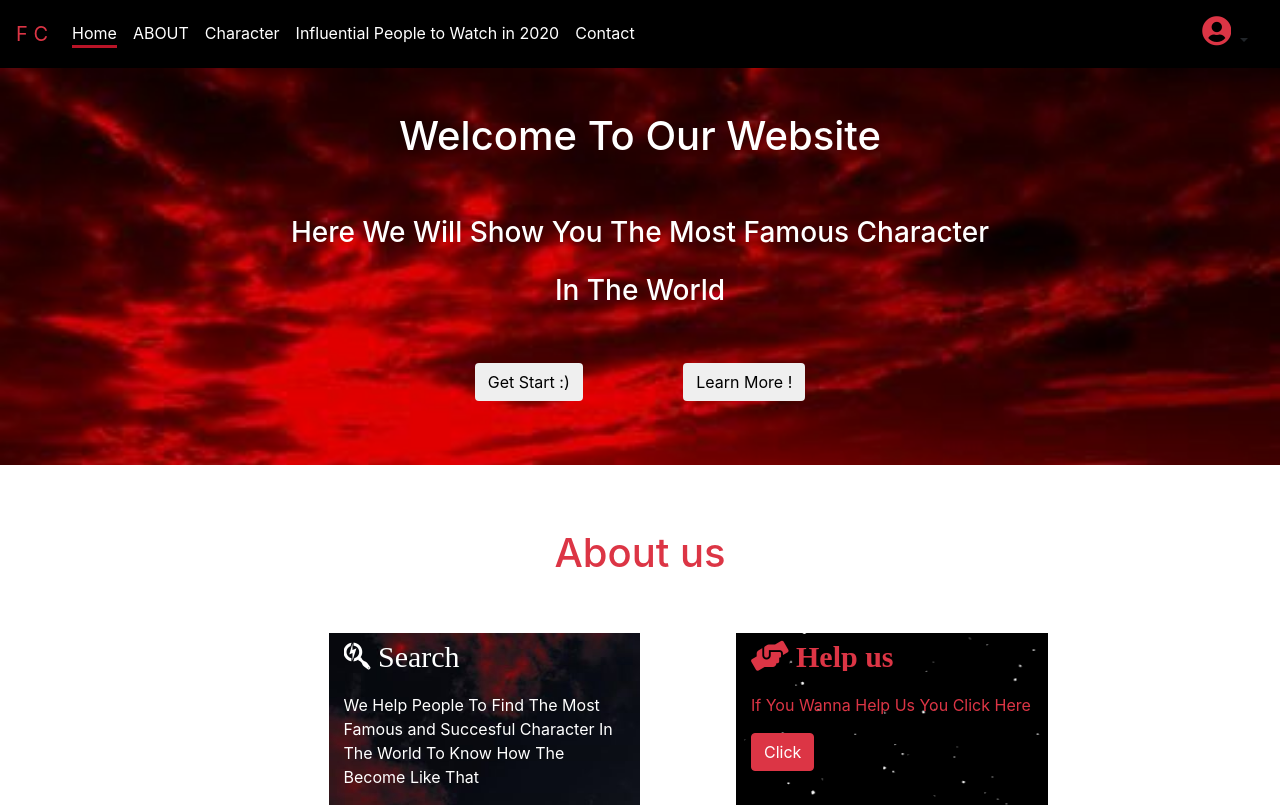
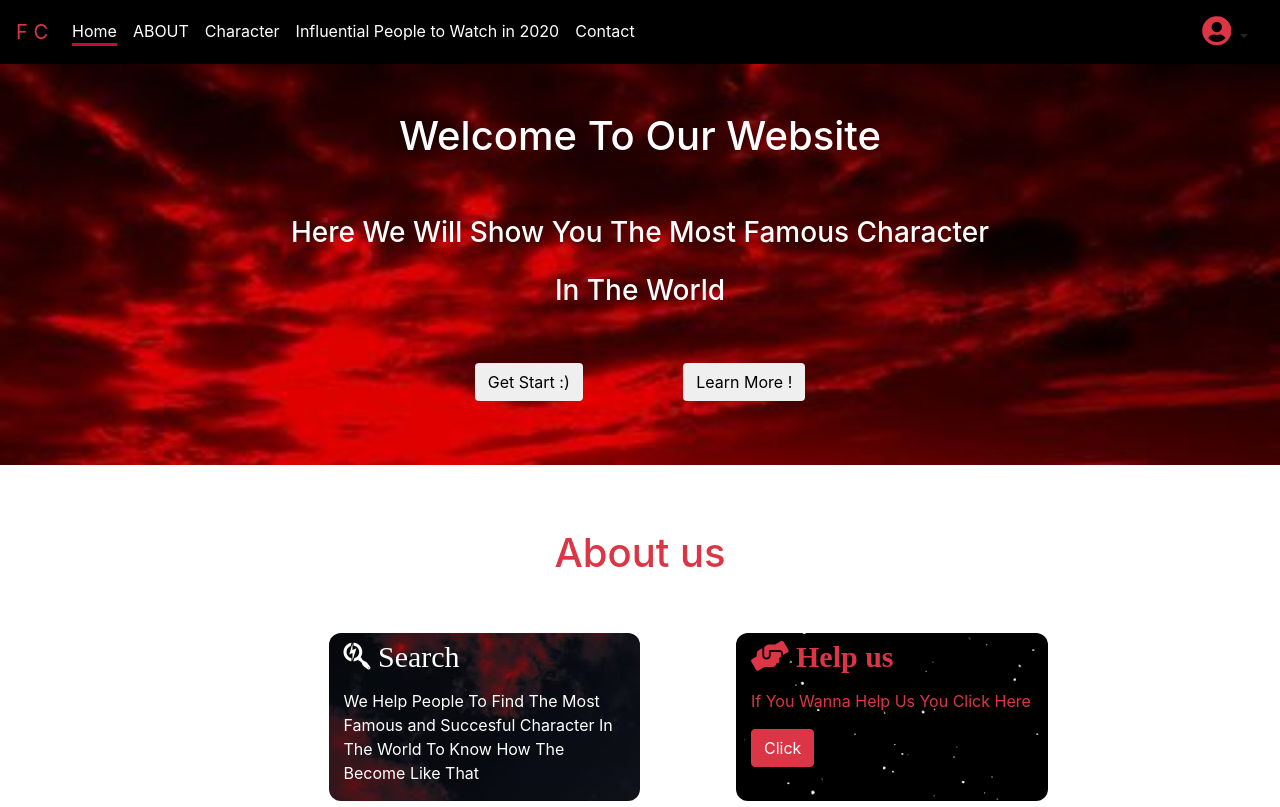
Before and after one commit to Ibrahim182/project-year1, a plain HTML site: page Home.html in a window 1280 px wide. Shown: the top 807 px of the page. Drawn offline with Linux system fonts and the light colour scheme.

Commit message:
Update home.css

```diff
--- a/css/home.css
+++ b/css/home.css
@@ -1,8 +1,4 @@
-*
-{
-    overflow:hidden;
-}
-/* About Navbar*/
+/* Navbar*/
 .navbar
 {
     background-color:black;
@@ -46,7 +42,7 @@ li a:hover
 /* Home */
 .cover
 {
-  background-image:url("/image/Home.jpg");
+  background-image:url("../image/Home.jpg");
   background-repeat:no-repeat;
   background-size:cover;
   margin-bottom:0;
@@ -68,12 +64,14 @@ li a:hover
 .about1
 {
     width:35%;
-    background-image:url("/image/about1.jpg");
+    background-image:url("../image/about1.jpg");
+    border-radius:12px;
 
 }
 .about2
 {
-    background-image:url("/image/about2.gif");
+    background-image:url("../image/about2.gif");
+    border-radius:12px;
 }
 .search-icon
 {
@@ -84,3 +82,13 @@ li a:hover
 {
     background-color:darkred;
 }
+/* influ */
+.details
+{
+    width:90%;
+}
+/* footer */
+.icons
+{
+    border-style:hidden;
+}
```
